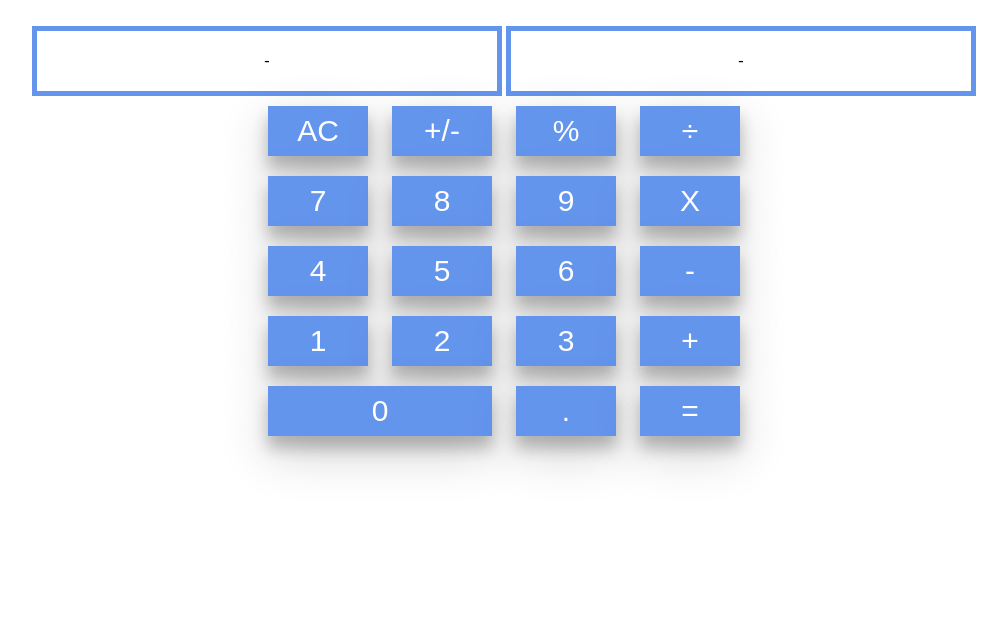
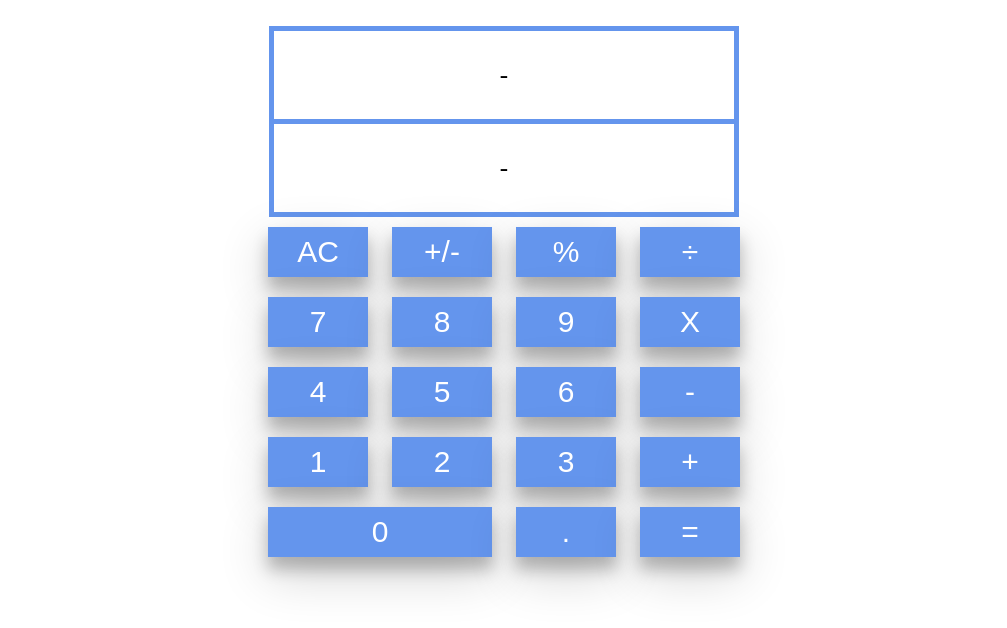
Before and after one commit to Hasaja/calculator, a plain HTML site: page index.html in a window 1280 px wide. Shown: the part 104-732 px from the top of the page, without its empty margins (136-1143 px from the left). Drawn offline with Linux system fonts and the light colour scheme.

Commit message:
창 모드 업데이트

```diff
--- a/index.html
+++ b/index.html
@@ -8,8 +8,9 @@
     <body>
         <div class="name">계산기</div>
         <div class = "mid">
-        <div class="result" id="midResult"><p>-</p></div id="result">
-        <div class="result" id="answer"><p>-</p></div id="result">
+        <div class="result" id="midResult"><p>-</p></div>
+        <br>
+        <div class="result" id="answer"><p>-</p></div>
         </div>
         <div class="calculator">
             <button type="button" onclick="codeSign('AC')">AC</button>
--- a/style.css
+++ b/style.css
@@ -32,14 +32,12 @@ span{
     border: 5px cornflowerblue solid;
     width: 450px;
     padding: 5px;
+    font-size: 25px;
 }
 
 #zero{
     width:224px;
 }
-
-@media(max-width:960px){
-    #answer{
-        border-top: 0px;
-    }
+#answer{
+    border-top: 0px;
 }
```
